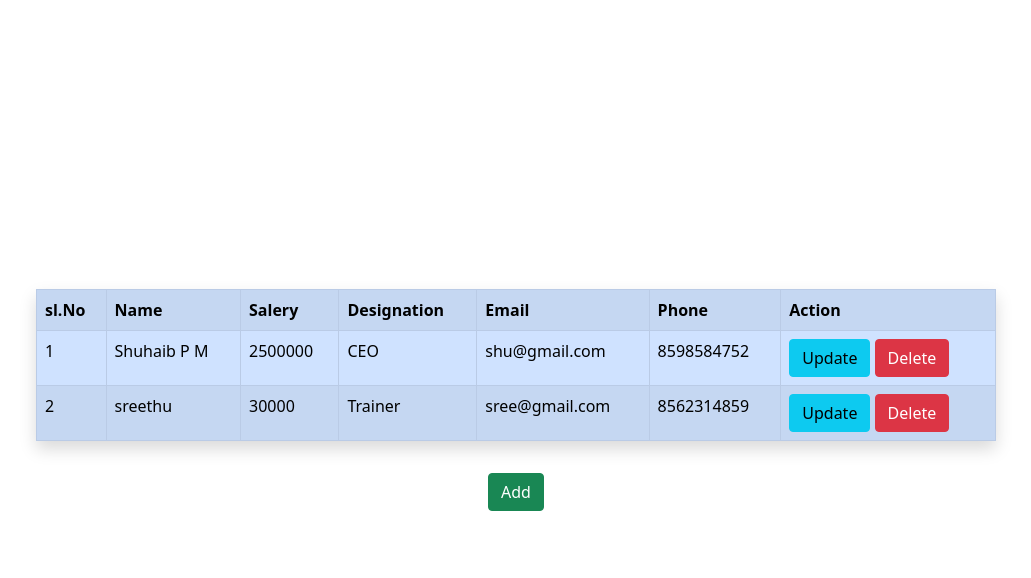
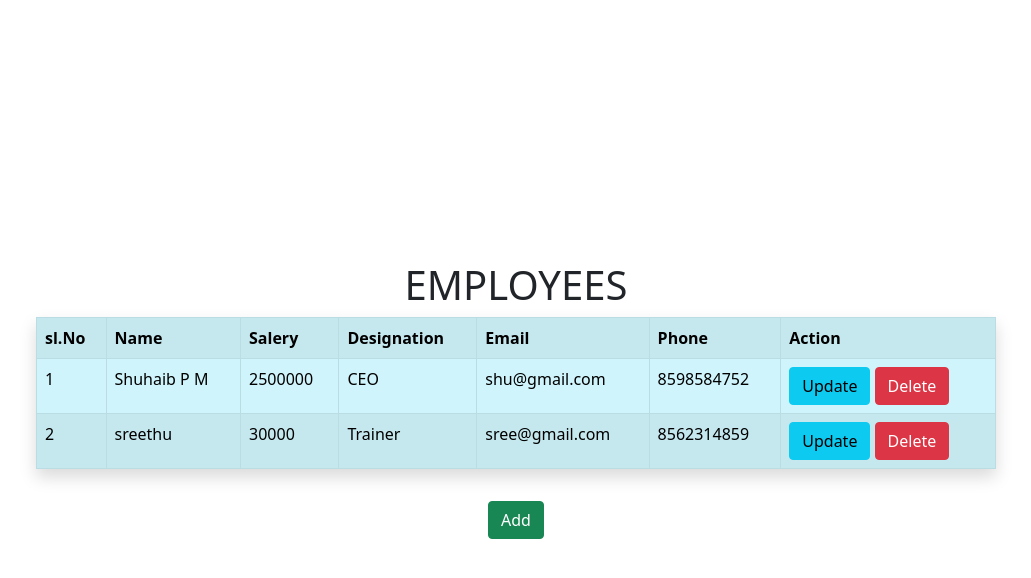
Before and after one commit to um-shuhaib/Employee_CRUD_django, a Django app: page / in a window 1280 px wide. Shown: the top 578 px of the page, without its empty margins (124-1155 px from the left). Run offline with Django 5.2, Linux system fonts and the light colour scheme; data comes from the database, SQL or seed files in the repository; both versions use the stored data as it was after the commit; some libraries are stand-ins or nearby versions.

Commit message:
small mod

```diff
--- a/employe_management/employee/templates/home.html
+++ b/employe_management/employee/templates/home.html
@@ -19,10 +19,11 @@
       href="https://cdnjs.cloudflare.com/ajax/libs/font-awesome/5.15.2/css/all.min.css"
     />
 
-    <title>Hello, world!</title>
+    <title>Employee_manager</title>
   </head>
   <body class="d-flex flex-column vw-100 vh-100 align-items-center justify-content-center">
-    <table class="table w-75 shadow table-primary table-bordered table-hover table-striped">
+   <h1>EMPLOYEES</h1>
+    <table class="table w-75 shadow  table-bordered table-hover table-info table-striped">
         <tr>
             <th>sl.No</th>
             <th class="">Name</th>
--- a/employe_management/employee/templates/register.html
+++ b/employe_management/employee/templates/register.html
@@ -8,6 +8,7 @@
 </head>
 <body>
     <div class="container m-5 p-5 ">
+        <h1 class="text-center">REGISTER</h1>
         <form action="" method="post">
             {% csrf_token %}
             <label for="name" class="form-label">Name</label>
--- a/employe_management/employee/templates/update.html
+++ b/employe_management/employee/templates/update.html
@@ -8,6 +8,7 @@
 </head>
 <body>
     <div class="container m-5 p-5 ">
+        <h1 class="text-center">UPDATE</h1>
         <form action="" method="post">
             {% csrf_token %}
             <label for="name" class="form-label">Name</label>
```
Also changed, not shown: employe_management/db.sqlite3.
